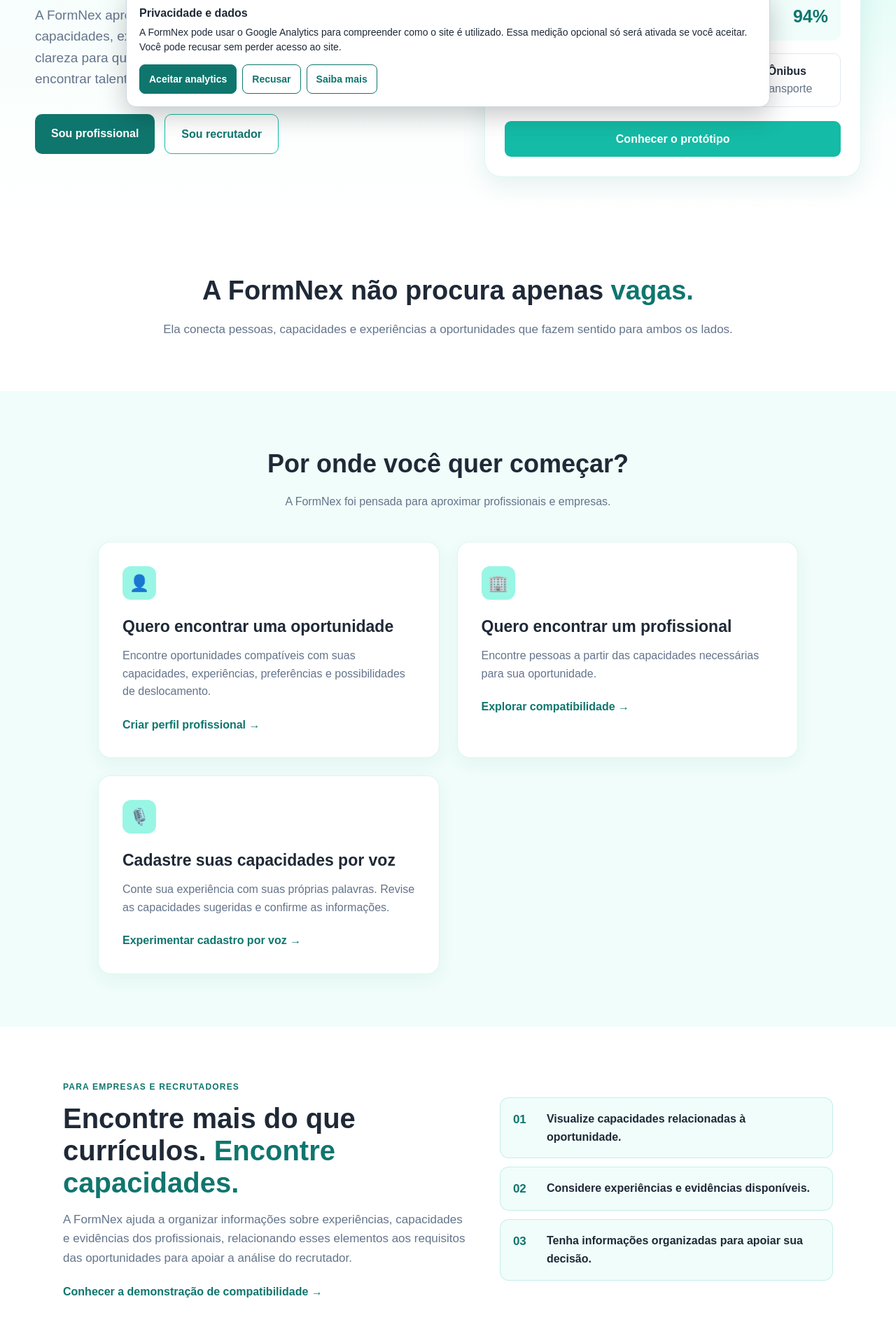
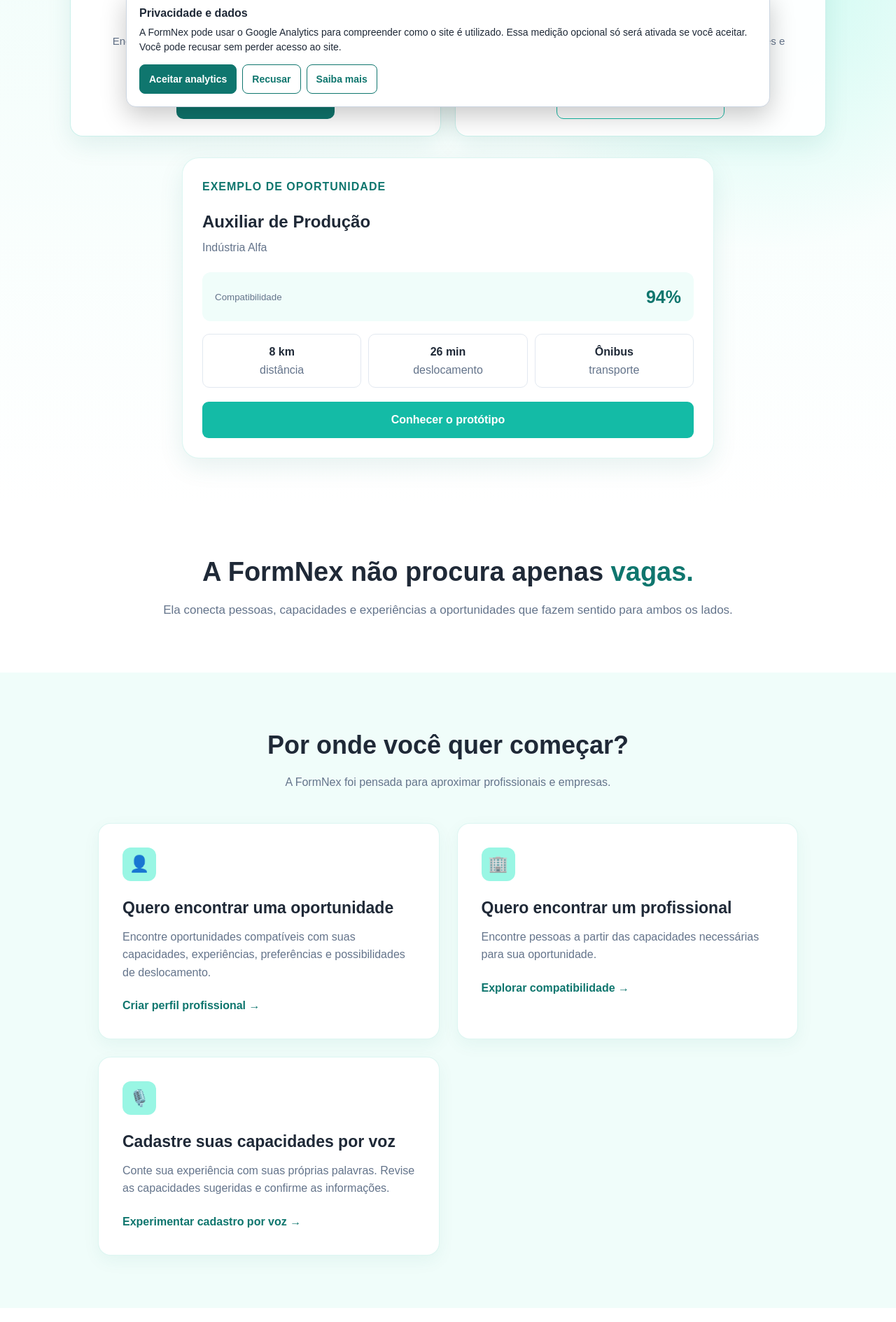
Before and after one commit to GilvaneA/FormNex, a plain HTML site: page index.html in a window 1280 px wide. Shown: the part 631-2520 px from the top of the page at 70% size. Drawn offline with Linux system fonts and the light colour scheme.

Commit message:
index.html

```diff
--- a/index.html
+++ b/index.html
@@ -404,37 +404,6 @@
             font-weight: 800;
             text-decoration: none;
         }
-
-        /* Apresentação específica para empresas e recrutadores */
-        .recruiter-intro { padding: 72px 24px; background: #FFFFFF; }
-        .recruiter-intro-content {
-            max-width: 1100px; margin: 0 auto;
-            display: grid; grid-template-columns: minmax(0, 1.1fr) minmax(280px, .9fr);
-            gap: 42px; align-items: center;
-        }
-        .recruiter-eyebrow {
-            display: inline-block; margin-bottom: 12px; color: var(--teal-dark);
-            font-size: 12px; font-weight: 800; letter-spacing: 1.2px;
-        }
-        .recruiter-intro h2 {
-            margin-bottom: 16px; font-size: clamp(28px, 3.2vw, 40px);
-            line-height: 1.15; color: var(--graphite);
-        }
-        .recruiter-intro h2 span { color: var(--teal-dark); }
-        .recruiter-intro-copy p {
-            max-width: 650px; margin-bottom: 22px; color: var(--gray); font-size: 17px;
-        }
-        .recruiter-intro-link { color: var(--teal-dark); font-weight: 800; text-decoration: none; }
-        .recruiter-intro-link:hover { text-decoration: underline; }
-        .recruiter-benefits { display: grid; gap: 12px; }
-        .recruiter-benefit {
-            display: flex; align-items: flex-start; gap: 14px; padding: 17px 18px;
-            border: 1px solid rgba(20, 187, 166, .2); border-radius: 13px; background: var(--teal-bg);
-        }
-        .recruiter-benefit strong { flex: 0 0 34px; color: var(--teal-dark); font-size: 17px; }
-        .recruiter-benefit span { color: var(--graphite); font-weight: 600; }
-        body[data-theme="dark"] .recruiter-intro { background: #10191C; }
-        body[data-theme="dark"] .recruiter-benefit { background: #1D3435; border-color: #355B58; }
 
         .thinking {
             padding: 80px 24px;
@@ -974,15 +943,9 @@
         }
 
         @media (max-width: 850px) {
-            .recruiter-intro-content { grid-template-columns: 1fr; gap: 26px; }
-
             .theme-toggle { margin-left: auto; }
         }
         @media (max-width: 550px) {
-            .recruiter-intro { padding: 52px 16px; }
-            .recruiter-intro-copy p { font-size: 16px; }
-            .recruiter-benefit { padding: 14px; }
-
             .theme-toggle { padding: 9px 10px; font-size: 12px; }
             .theme-toggle span { display: none; }
         }
@@ -1308,7 +1271,58 @@
             }
         }
 
-    </style>
+
+
+        /* Organização da primeira dobra: públicos acima e exemplo abaixo. */
+        .hero-audience-first .hero-content {
+            display: flex;
+            flex-direction: column;
+            align-items: stretch;
+            gap: 30px;
+            max-width: 1080px;
+        }
+
+        .audience-choice { width: 100%; text-align: center; }
+        .audience-choice > h1 {
+            color: var(--graphite);
+            font-size: clamp(30px, 3.5vw, 42px);
+            line-height: 1.15;
+            letter-spacing: -1px;
+            margin-bottom: 7px;
+        }
+        .audience-intro { color: var(--gray); font-size: 17px; margin-bottom: 22px; }
+        .audience-options {
+            display: grid;
+            grid-template-columns: repeat(2, minmax(0, 1fr));
+            gap: 20px;
+        }
+        .audience-option {
+            background: rgba(255,255,255,.94);
+            border: 1px solid rgba(20,187,166,.22);
+            border-radius: 18px;
+            padding: 24px;
+            box-shadow: var(--shadow);
+            display: flex;
+            flex-direction: column;
+            align-items: center;
+        }
+        .audience-icon { font-size: 27px; margin-bottom: 8px; }
+        .audience-option h2 { font-size: 22px; margin-bottom: 7px; color: var(--graphite); }
+        .audience-option p { color: var(--gray); font-size: 15px; max-width: 420px; margin-bottom: 18px; }
+        .audience-option .btn { margin-top: auto; }
+        .hero-audience-first .intelligence-card {
+            width: 100%;
+            max-width: 760px;
+            margin: 0 auto;
+        }
+        @media (max-width: 640px) {
+            .hero-audience-first { padding: 36px 16px 44px; }
+            .audience-options { grid-template-columns: 1fr; gap: 14px; }
+            .audience-option { padding: 20px 16px; }
+            .audience-option .btn { width: 100%; text-align: center; }
+            .hero-audience-first .intelligence-card { padding: 22px 18px; }
+        }
+</style>
 </head>
 
 <body>
@@ -1364,29 +1378,31 @@
     </div>
 </section>
 
-<section class="hero">
+<section class="hero hero-audience-first">
     <div class="hero-content">
-
-        <div class="hero-text">
-            <h1>
-                Menos procura.<br>
-                <span>Mais compatibilidade.</span>
-            </h1>
-
-            <p>
-                A FormNex aproxima profissionais e empresas por meio de
-                capacidades, experiências, evidências e compatibilidade.
-                Mais clareza para quem procura uma oportunidade e para quem precisa encontrar talentos.
-            </p>
-            <div class="hero-buttons" aria-label="Escolha seu acesso à FormNex">
-                <a class="btn btn-primary" href="#perfil-profissional-demo">Sou profissional</a>
-                <a class="btn btn-secondary" href="#comparacao-demo">Sou recrutador</a>
+        <div class="audience-choice">
+            <h1>Como podemos ajudar?</h1>
+            <p class="audience-intro">Escolha seu caminho na FormNex.</p>
+
+            <div class="audience-options">
+                <article class="audience-option">
+                    <div class="audience-icon" aria-hidden="true">🏢</div>
+                    <h2>Sou empresa</h2>
+                    <p>Encontre profissionais com as capacidades que sua empresa precisa.</p>
+                    <a href="#comparacao-demo" class="btn btn-primary">Encontrar profissionais</a>
+                </article>
+
+                <article class="audience-option">
+                    <div class="audience-icon" aria-hidden="true">👤</div>
+                    <h2>Sou profissional</h2>
+                    <p>Encontre oportunidades compatíveis com suas capacidades e experiências.</p>
+                    <a href="#perfil-profissional-demo" class="btn btn-secondary">Encontrar oportunidades</a>
+                </article>
             </div>
         </div>
 
         <div class="intelligence-card">
             <div class="card-label">Exemplo de oportunidade</div>
-
             <div class="job-title">Auxiliar de Produção</div>
             <div class="company">Indústria Alfa</div>
 
@@ -1400,23 +1416,18 @@
                     <strong>8 km</strong>
                     <span>distância</span>
                 </div>
-
                 <div class="mobility-item">
                     <strong>26 min</strong>
                     <span>deslocamento</span>
                 </div>
-
                 <div class="mobility-item">
                     <strong>Ônibus</strong>
                     <span>transporte</span>
                 </div>
             </div>
 
-            <a href="#ambiente-testes" class="job-button">
-                Conhecer o protótipo
-            </a>
-        </div>
-
+            <a href="#ambiente-testes" class="job-button">Conhecer o protótipo</a>
+        </div>
     </div>
 </section>
 
@@ -1493,26 +1504,6 @@
             </a>
         </div>
 
-    </div>
-</section>
-
-<section class="recruiter-intro" aria-labelledby="recruiterIntroTitle">
-    <div class="recruiter-intro-content">
-        <div class="recruiter-intro-copy">
-            <span class="recruiter-eyebrow">PARA EMPRESAS E RECRUTADORES</span>
-            <h2 id="recruiterIntroTitle">Encontre mais do que currículos. <span>Encontre capacidades.</span></h2>
-            <p>
-                A FormNex ajuda a organizar informações sobre experiências, capacidades
-                e evidências dos profissionais, relacionando esses elementos aos requisitos
-                das oportunidades para apoiar a análise do recrutador.
-            </p>
-            <a class="recruiter-intro-link" href="#comparacao-demo">Conhecer a demonstração de compatibilidade →</a>
-        </div>
-        <div class="recruiter-benefits" aria-label="Benefícios para recrutadores">
-            <div class="recruiter-benefit"><strong>01</strong><span>Visualize capacidades relacionadas à oportunidade.</span></div>
-            <div class="recruiter-benefit"><strong>02</strong><span>Considere experiências e evidências disponíveis.</span></div>
-            <div class="recruiter-benefit"><strong>03</strong><span>Tenha informações organizadas para apoiar sua decisão.</span></div>
-        </div>
     </div>
 </section>
 
```
